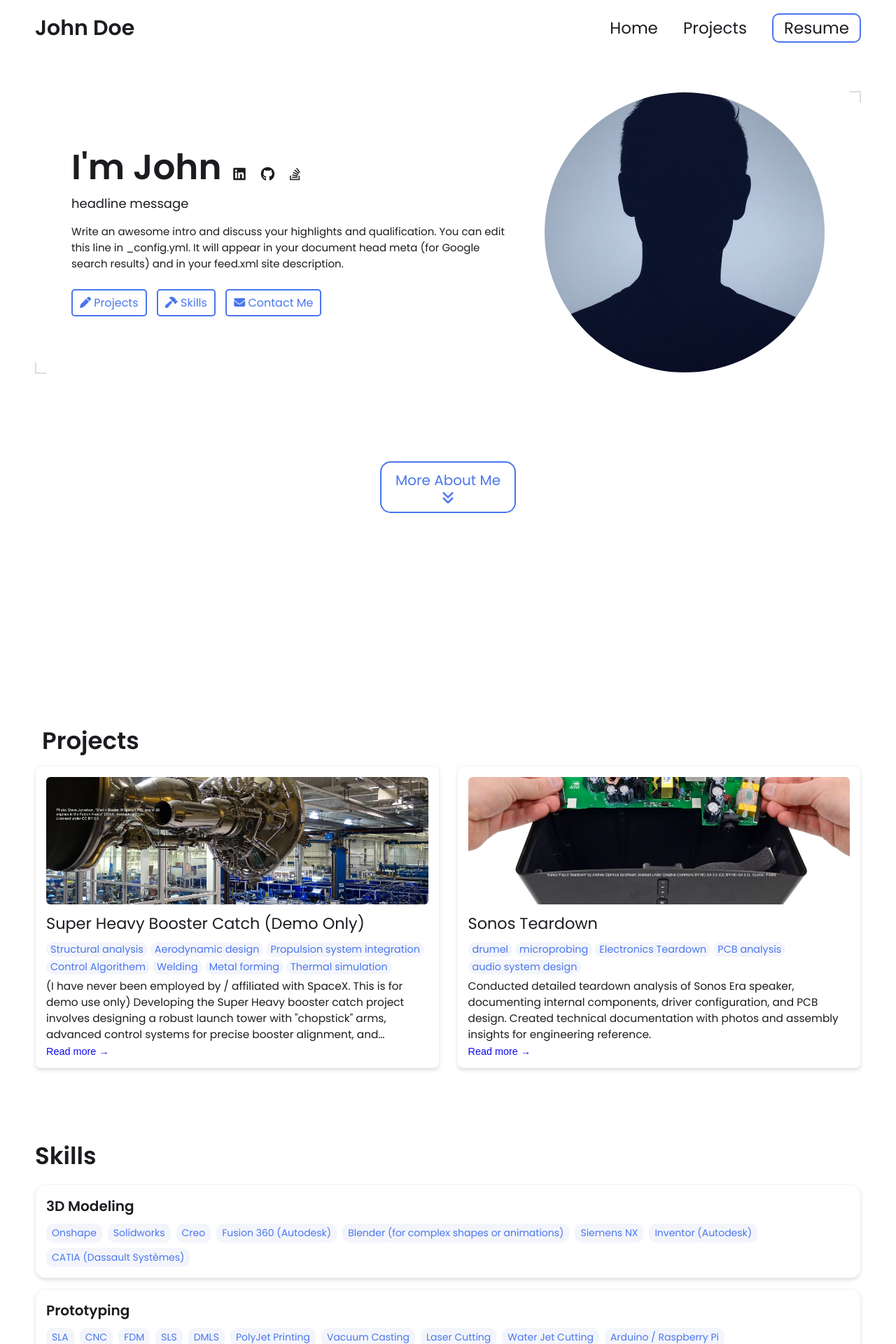
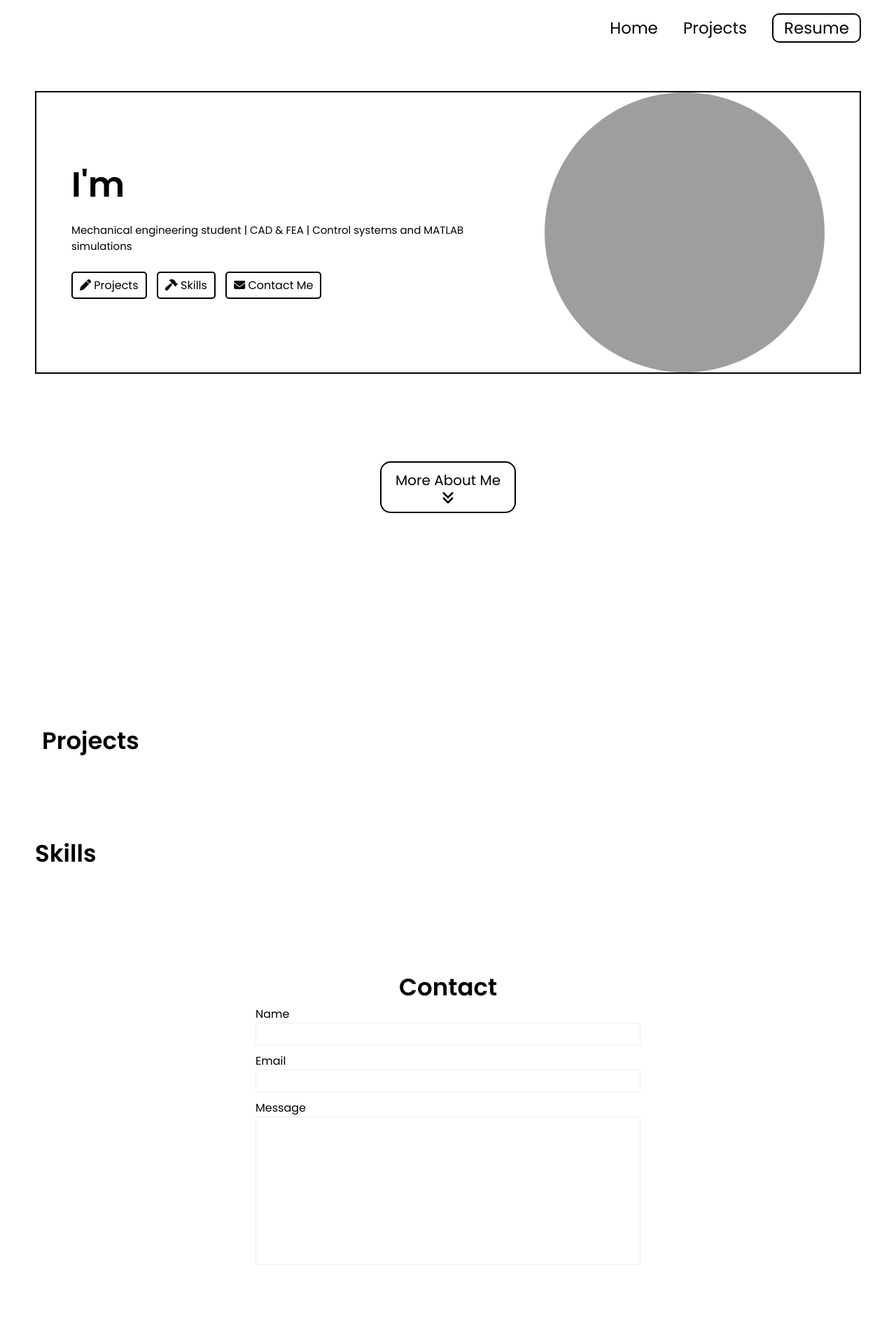
Before and after one commit to MuhammadHashir-sudo/MuhammadHashir-sudo.github.io, a Jekyll site: the page built from index.html, in a window 1280 px wide. Shown: the top 1920 px of the page at 70% size. Built offline with Jekyll 4.4.1, drawn with Linux system fonts in a browser that asks for light colours; some of the changed text lies outside the part shown.

Commit message:
Update _config.yml

```diff
--- a/_config.yml
+++ b/_config.yml
@@ -1,189 +1,11 @@
-# Welcome to Jekyll!
-#
-# This config file is meant for settings that affect your whole blog, values
-# which you are expected to set up once and rarely edit after that. If you find
-# yourself editing this file very often, consider using Jekyll's data files
-# feature for the data you need to update frequently.
+title: Muhammad Hashir Arif
+description: Mechanical engineering student | CAD & FEA | Control systems and MATLAB simulations
+author:
+  name: Muhammad Hashir Arif
+  email: hashirarif234@gmail.com
 
-# Main Page Setup
+social:
+  github: https://github.com/your-username
+  linkedin: https://www.linkedin.com/in/your-profile
 
-title: John Doe's Portfolio # This is what shows up in the tab of the browser
-
-
-
-# Hero Section
-name: John Doe
-headline: headline message
-description: >- # dont remove this line. this will ignore all new lines until the next section
-  Write an awesome intro and discuss your highlights and qualification. You can edit this
-  line in _config.yml. It will appear in your document head meta (for
-  Google search results) and in your feed.xml site description.
-
-# Place your profile image in /assets/images/profile-image/folder and edit the file name
-profile_image: ./assets/images/profile-image/avatar.jpeg
-
-
-# Link your resume
-# You can place your resume in assets/resume/{resume.pdf or add external link such as pdf saved in google drive
-resume-url: https://drive.google.com/file/d/13Z3duVzh-gguPU5r03oJVEE6rV9rd3DS/view?usp=sharing # or /assets/resume/resume.pdf
-
-
-# Set up external links - this will show up as small icons next to your name.
-
-external-links:    # input only your own url slug. The icons with missing entries will not appear.
-  linkedin: test    # https://www.linkedin.com/in/{your url slug}
-  github: leea12    # https://github.com/{your url slug}
-  stackoverflow: test      # https://stackoverflow.com/users/{your url slug}
-  medium:            # https://medium.com/@{your url slug}
-  x-twitter:   # https://x.com/{your url slug}
-  threads:            # https://threads.net/@{your url slug}
-  instragram:       # https://instagram.com/{your url slug}
-  youtube:           # https://youtube.com/@{your url slug}
-  discord:            # https://discord.com/users/{your url slug}
-  bluesky:           # https://bsky.app/profile/{your url slug}
-
-
-# Skills Section - Add the list of your Skills by categories/tools. The indentation for each level needs to be precise.
-skills:
-  - category: 3D Modeling
-    tools:
-    - Onshape
-    - Solidworks
-    - Creo
-    - Fusion 360 (Autodesk)
-    - Blender (for complex shapes or animations)
-    - Siemens NX
-    - Inventor (Autodesk)
-    - CATIA (Dassault Systèmes)
-  - category: Prototyping
-    tools:
-    - SLA
-    - CNC
-    - FDM
-    - SLS
-    - DMLS
-    - PolyJet Printing
-    - Vacuum Casting
-    - Laser Cutting
-    - Water Jet Cutting
-    - Arduino / Raspberry Pi
-    - Breadboarding for circuit testing
-  - category: Design Standards / Practices
-    tools:
-    - GD&T ASME Y14
-    - ISO fits and tolerances
-    - PLM (PTC Windchill / Arena)
-  - category: PCB Design
-    tools:
-    - Altium Designer
-    - Altium
-    - Eagle
-    - KiCad
-  - category: Problem Solving / Risk Management
-    tools:
-    - Root Cause Analysis (e.g., 5 Whys, Fishbone Diagram)
-    - DFMEA / PFMEA
-    - Six Sigma methodologies
-    - Shain Red-X
-
-
-# Contact Form Setup. Setup an account and copy over the key. When someone fills out the form, it will be received in your email.
-formspree-key:   https://formspree.io/f/{8-digit key}
-
-
-
-# Active theme (Updatethis to switch themes). Make sure to keep the indentation the samne.
-colors: # this is the basic theme
-  text: "#1a1c20"
-  border: "#ddd"
-  link: "#4a76ee"
-  highlight: "#0c0cf2"
-  background: "#ffffff"
-  light_background: "#f3f5fb"
-
-# A few examples.
-basic theme:
-  text: "#1a1c20"
-  border: "#ddd"
-  link: "#4a76ee"
-  highlight: "#0c0cf2"
-  background: "#ffffff"
-  light_background: "#f3f5fb"
-
-  mint theme:
-  text: "#2c3333"
-  border: "#e0f2ef"
-  link: "#40b3a2"
-  highlight: "#2a9d8f"
-  background: "#f7fbfa"
-  light_background: "#f0f9f7"
-
-lemon theme:
-  text: "#2d2926"
-  border: "#f7f3e3"
-  link: "#ffc94d"
-  highlight: "#ffb800"
-  background: "#fffdf5"
-  light_background: "#fff9e6"
-
-  pink theme:
-  text: "#2d2d2d"
-  border: "#f8e2e2"
-  link: "#ff8fa3"
-  highlight: "#ff4d6d"
-  background: "#fff8f8"
-  light_background: "#fff5f6"
-
-
-
-
-
-
-#########################################################################################################
-# Build settings for the site. Editing the below may cause the site to malfunction.
-
-collections:
-  projects:
-    output: true
-    permalink: /projects/:path/
-
-
-markdown: kramdown
-highlighter: rouge
-kramdown:
-  syntax_highlighter: rouge
-  syntax_highlighter_opts:
-    css_class: 'highlight'
-    span:
-      line_numbers: false
-    block:
-      line_numbers: false
-      start_line: 1
-      indent: 0
-
-plugins:
-  - jekyll-feed
-
-include:
-  - _projects
-
-
-# Exclude from processing.
-# The following items will not be processed, by default.
-# Any item listed under the `exclude:` key here will be automatically added to
-# the internal "default list".
-#
-# Excluded items can be processed by explicitly listing the directories or
-# their entries' file path in the `include:` list.
-#
-# exclude:
-#   - .sass-cache/
-#   - .jekyll-cache/
-#   - gemfiles/
-#   - Gemfile
-#   - Gemfile.lock
-#   - node_modules/
-#   - vendor/bundle/
-#   - vendor/cache/
-#   - vendor/gems/
-#   - vendor/ruby/
+theme: jekyll-theme-minimal
```
